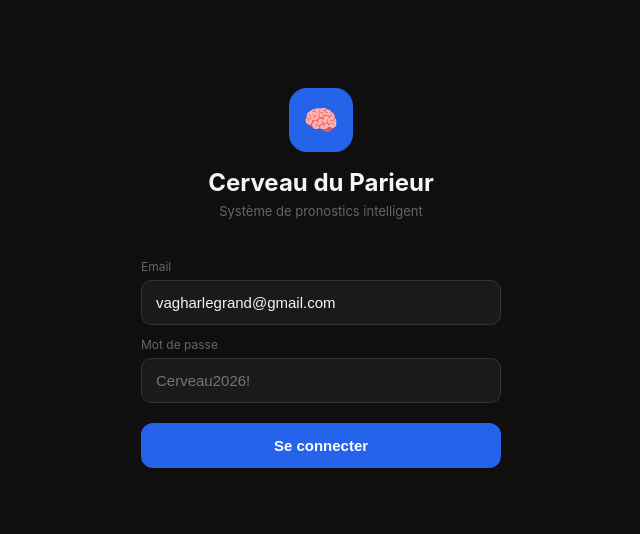
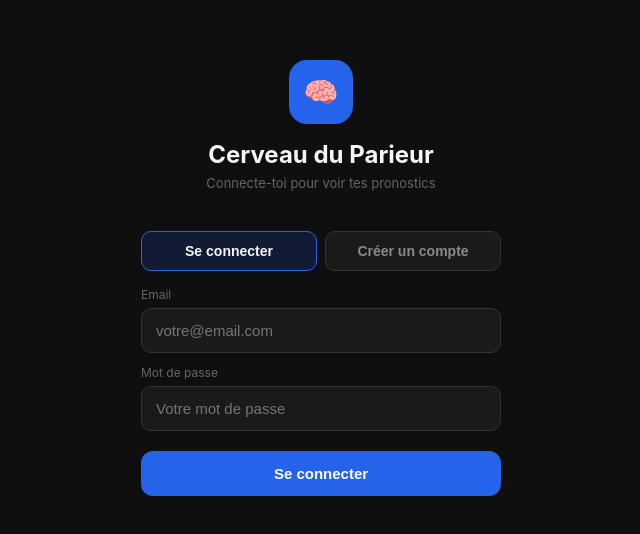
Before and after one commit to hebreupeuple-ctrl/cerveau-du-parieur, a React (Vite) app in the folder frontend/: page / in a window 1280 px wide. Shown: the part 122-656 px from the top of the page, without its empty margins (319-959 px from the left). Built offline with nearby package versions, Linux system fonts and the light colour scheme.

Commit message:
feat: add account creation flow

```diff
--- a/frontend/src/screens/Login.jsx
+++ b/frontend/src/screens/Login.jsx
@@ -2,27 +2,75 @@ import React, { useState } from 'react'
 import api from '../services/api.js'
 
 export default function Login({ onLogin }) {
-  const [email, setEmail] = useState('vagharlegrand@gmail.com')
+  const [mode, setMode] = useState('login')
+  const [email, setEmail] = useState('')
   const [password, setPassword] = useState('')
+  const [confirmPassword, setConfirmPassword] = useState('')
   const [loading, setLoading] = useState(false)
   const [error, setError] = useState(null)
 
-  const handleLogin = async () => {
+  const devicePayload = {
+    device_fingerprint: 'pwa-device-' + navigator.userAgent.slice(0, 20),
+    device_name: navigator.platform || 'Mon appareil',
+    platform: /iPhone|iPad/.test(navigator.userAgent) ? 'iOS' : 'web',
+  }
+
+  const resetErrors = () => {
+    setError(null)
+  }
+
+  const basculerMode = (nextMode) => {
+    setMode(nextMode)
+    setPassword('')
+    setConfirmPassword('')
+    setError(null)
+  }
+
+  const handleSubmit = async () => {
+    if (!email.trim() || !password.trim()) {
+      setError('Renseigne ton email et ton mot de passe')
+      return
+    }
+
+    if (mode === 'register') {
+      if (password.length < 8) {
+        setError('Le mot de passe doit contenir au moins 8 caractères')
+        return
+      }
+
+      if (password !== confirmPassword) {
+        setError('Les mots de passe ne correspondent pas')
+        return
+      }
+    }
+
     setLoading(true)
     setError(null)
+
     try {
+      if (mode === 'register') {
+        await api.post('/auth/register', {
+          email: email.trim(),
+          password,
+        })
+      }
+
       const res = await api.post('/auth/login', {
-        email,
+        email: email.trim(),
         password,
-        device_fingerprint: 'pwa-device-' + navigator.userAgent.slice(0, 20),
-        device_name: navigator.platform || 'Mon appareil',
-        platform: /iPhone|iPad/.test(navigator.userAgent) ? 'iOS' : 'web',
+        ...devicePayload,
       })
       const token = res.data.access_token
       localStorage.setItem('token', token)
       onLogin(token)
     } catch (e) {
-      setError('Email ou mot de passe incorrect')
+      const message = e?.detail?.message || e?.error?.message
+
+      if (mode === 'register') {
+        setError(message || 'Impossible de créer le compte')
+      } else {
+        setError(message || 'Email ou mot de passe incorrect')
+      }
     } finally {
       setLoading(false)
     }
@@ -55,11 +103,53 @@ export default function Login({ onLogin }) {
             Cerveau du Parieur
           </h1>
           <p style={{ fontSize: '13px', color: '#666666' }}>
-            Système de pronostics intelligent
+            {mode === 'login'
+              ? 'Connecte-toi pour voir tes pronostics'
+              : 'Crée ton compte pour démarrer'}
           </p>
         </div>
 
         <div style={{ display: 'flex', flexDirection: 'column', gap: '12px' }}>
+          <div style={{
+            display: 'grid',
+            gridTemplateColumns: '1fr 1fr',
+            gap: '8px',
+            marginBottom: '4px',
+          }}>
+            <button
+              onClick={() => basculerMode('login')}
+              disabled={loading}
+              style={{
+                padding: '11px',
+                borderRadius: '10px',
+                border: '1px solid ' + (mode === 'login' ? '#2563EB' : '#333333'),
+                backgroundColor: mode === 'login' ? '#111C34' : '#1A1A1A',
+                color: mode === 'login' ? '#F5F5F5' : '#8A8A8A',
+                fontSize: '14px',
+                fontWeight: '600',
+                cursor: loading ? 'not-allowed' : 'pointer',
+              }}
+            >
+              Se connecter
+            </button>
+            <button
+              onClick={() => basculerMode('register')}
+              disabled={loading}
+              style={{
+                padding: '11px',
+                borderRadius: '10px',
+                border: '1px solid ' + (mode === 'register' ? '#2563EB' : '#333333'),
+                backgroundColor: mode === 'register' ? '#111C34' : '#1A1A1A',
+                color: mode === 'register' ? '#F5F5F5' : '#8A8A8A',
+                fontSize: '14px',
+                fontWeight: '600',
+                cursor: loading ? 'not-allowed' : 'pointer',
+              }}
+            >
+              Créer un compte
+            </button>
+          </div>
+
           <div>
             <label style={{ fontSize: '12px', color: '#666666', display: 'block', marginBottom: '6px' }}>
               Email
@@ -67,7 +157,11 @@ export default function Login({ onLogin }) {
             <input
               type="email"
               value={email}
-              onChange={(e) => setEmail(e.target.value)}
+              onChange={(e) => {
+                setEmail(e.target.value)
+                resetErrors()
+              }}
+              placeholder="votre@email.com"
               style={{
                 width: '100%',
                 backgroundColor: '#1A1A1A',
@@ -89,9 +183,12 @@ export default function Login({ onLogin }) {
             <input
               type="password"
               value={password}
-              onChange={(e) => setPassword(e.target.value)}
-              onKeyDown={(e) => e.key === 'Enter' && handleLogin()}
-              placeholder="Cerveau2026!"
+              onChange={(e) => {
+                setPassword(e.target.value)
+                resetErrors()
+              }}
+              onKeyDown={(e) => e.key === 'Enter' && handleSubmit()}
+              placeholder={mode === 'register' ? 'Au moins 8 caractères' : 'Votre mot de passe'}
               style={{
                 width: '100%',
                 backgroundColor: '#1A1A1A',
@@ -106,6 +203,41 @@ export default function Login({ onLogin }) {
             />
           </div>
 
+          {mode === 'register' && (
+            <div>
+              <label style={{ fontSize: '12px', color: '#666666', display: 'block', marginBottom: '6px' }}>
+                Confirmer le mot de passe
+              </label>
+              <input
+                type="password"
+                value={confirmPassword}
+                onChange={(e) => {
+                  setConfirmPassword(e.target.value)
+                  resetErrors()
+                }}
+                onKeyDown={(e) => e.key === 'Enter' && handleSubmit()}
+                placeholder="Répète le mot de passe"
+                style={{
+                  width: '100%',
+                  backgroundColor: '#1A1A1A',
+                  border: '1px solid #333333',
+                  borderRadius: '10px',
+                  padding: '13px 14px',
+                  color: '#F5F5F5',
+                  fontSize: '15px',
+                  outline: 'none',
+                  boxSizing: 'border-box',
+                }}
+              />
+            </div>
+          )}
+
+          {mode === 'register' && (
+            <p style={{ fontSize: '12px', color: '#666666', lineHeight: '1.5', margin: 0 }}>
+              Le compte est créé puis connecté automatiquement avec la bankroll par défaut.
+            </p>
+          )}
+
           {error && (
             <p style={{ fontSize: '13px', color: '#DC2626', textAlign: 'center' }}>
               {error}
@@ -113,7 +245,7 @@ export default function Login({ onLogin }) {
           )}
 
           <button
-            onClick={handleLogin}
+            onClick={handleSubmit}
             disabled={loading}
             style={{
               width: '100%',
@@ -128,7 +260,9 @@ export default function Login({ onLogin }) {
               marginTop: '8px',
             }}
           >
-            {loading ? 'Connexion...' : 'Se connecter'}
+            {loading
+              ? (mode === 'login' ? 'Connexion...' : 'Création...')
+              : (mode === 'login' ? 'Se connecter' : 'Créer mon compte')}
           </button>
         </div>
       </div>
```
